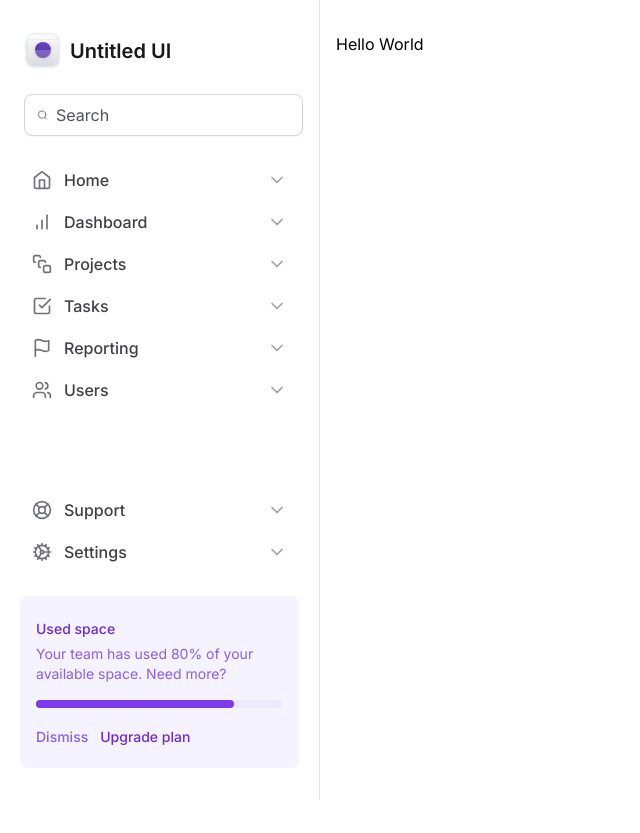
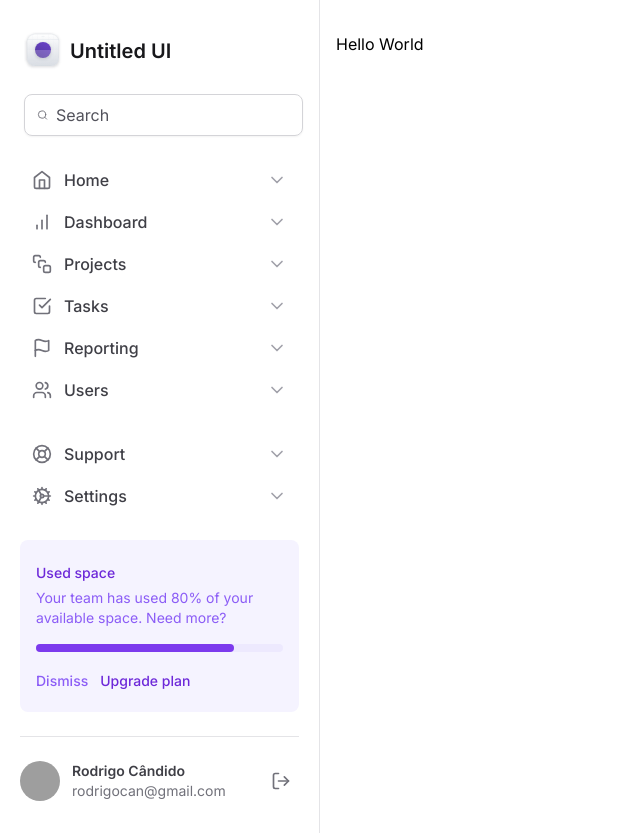
Before and after one commit to rodrigocan/tailwind-next, a Next.js app: page / in a window 1280 px wide. Shown: the whole page, without its empty margins (0-640 px from the left). Before the commit the page ends 800 px from the top, so only its background shows below. Built offline with nearby package versions, Linux system fonts and the light colour scheme; grey boxes are pictures that could not be loaded.

Commit message:
Perfil do Usuário

```diff
--- /dev/null
+++ b/src/app/components/Sidebar/Profile.tsx
@@ -0,0 +1,24 @@
+import { LogOut } from 'lucide-react'
+
+export function Profile() {
+  return (
+    <div className="grid grid-cols-profile items-center gap-3">
+      <img
+        src="https://github.com/rodrigocan.png"
+        className="h-10 w-10 rounded-full"
+        alt=""
+      />
+      <div className="flex flex-col truncate">
+        <span className="text-sm font-semibold text-zinc-700">
+          Rodrigo Cândido
+        </span>
+        <span className="truncate text-sm text-zinc-500">
+          rodrigocan@gmail.com
+        </span>
+      </div>
+      <button type="button" className="ml-auto rounded-md p-2 hover:bg-zinc-50">
+        <LogOut className="h-5 w-5 text-zinc-500" />
+      </button>
+    </div>
+  )
+}
--- a/src/app/components/Sidebar/index.tsx
+++ b/src/app/components/Sidebar/index.tsx
@@ -12,6 +12,7 @@ import {
 import { Logo } from './Logo'
 import { NavItem } from './NavItem'
 import { UsedSpaceWidget } from './UsedSpaceWidget'
+import { Profile } from './Profile'
 
 export function Sidebar() {
   return (
@@ -42,6 +43,10 @@ export function Sidebar() {
         </nav>
 
         <UsedSpaceWidget />
+
+        <div className="h-px bg-zinc-200" />
+
+        <Profile />
       </div>
     </aside>
   )
--- a/tailwind.config.js
+++ b/tailwind.config.js
@@ -5,6 +5,7 @@ module.exports = {
     extend: {
       gridTemplateColumns: {
         app: 'minmax(18rem, 20rem) 1fr',
+        profile: 'max-content 1fr min-content',
       },
 
       maxWidth: {
```
